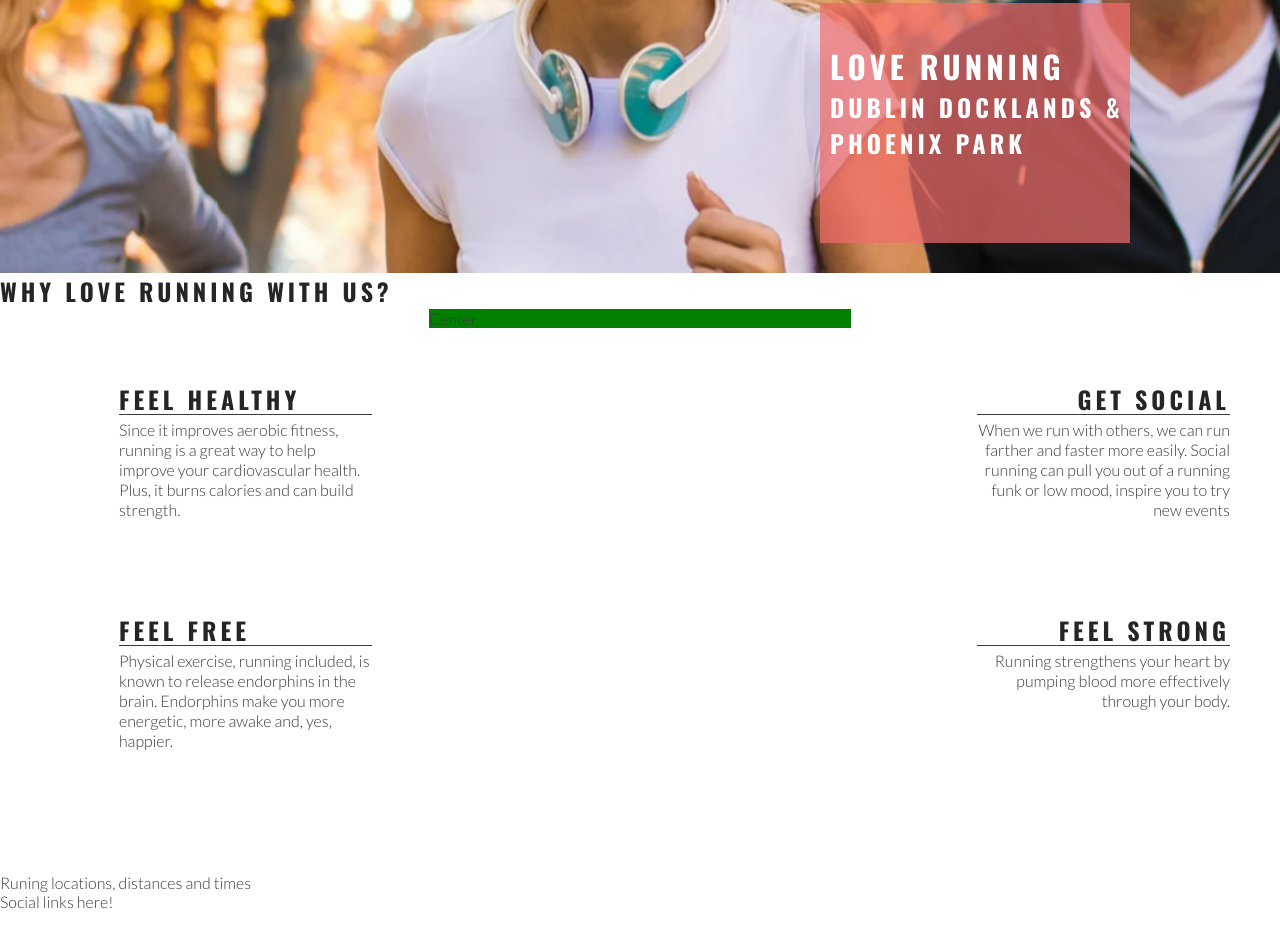
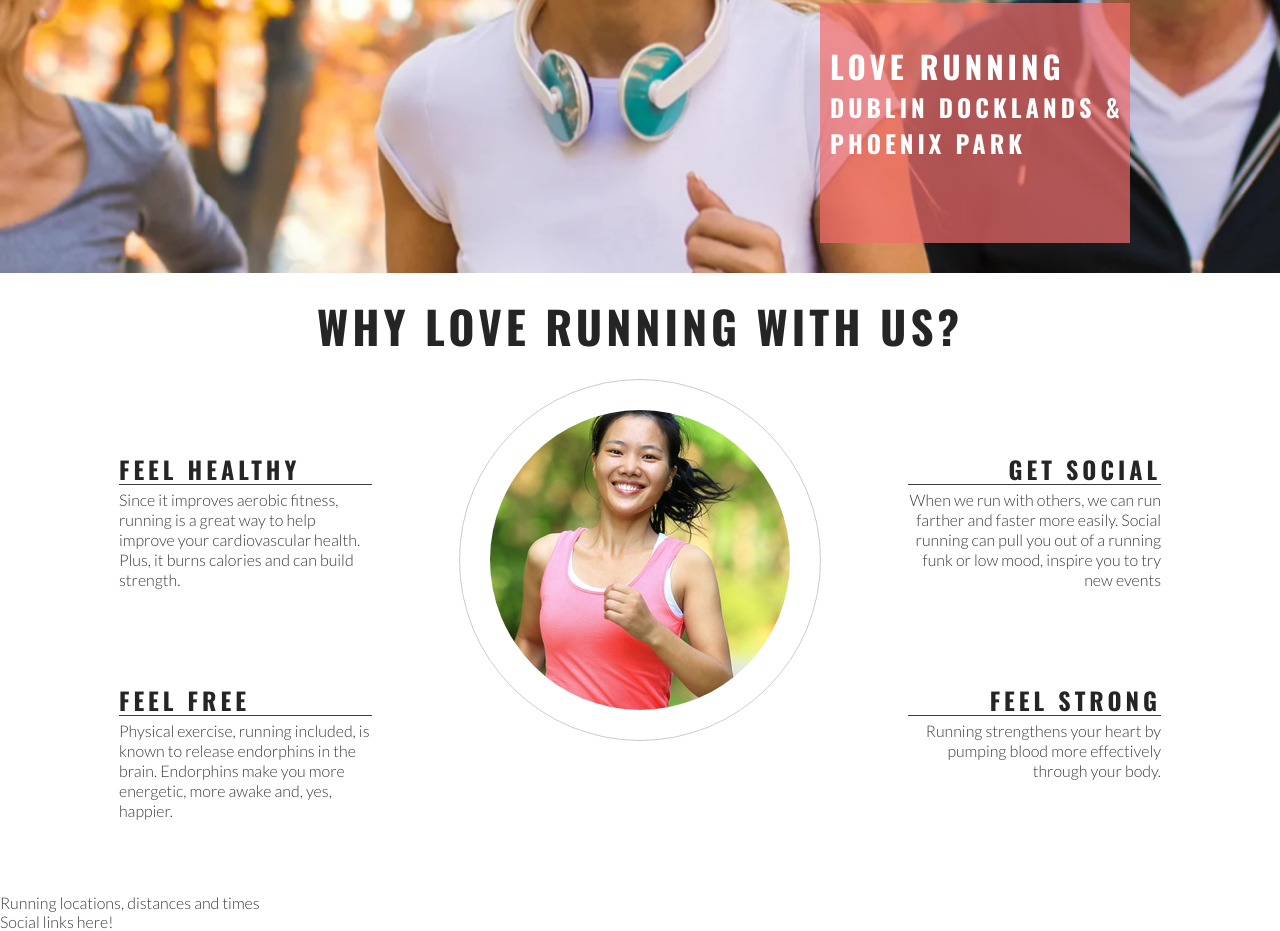
Before and after one commit to bjoernholmlund/love-running, a plain HTML site: page index.html in a window 1280 px wide. Shown: the part 402-1333 px from the top of the page. Drawn offline with nearby package versions, Linux system fonts and the light colour scheme.

Commit message:
Add club ethos central image and style into a circle

```diff
--- a/assets/css/style.css
+++ b/assets/css/style.css
@@ -143,7 +143,7 @@ h1, h2  {
 #center-about {
   width: 33%;
   margin: 0 auto;
-  background-color: green;
+
 }
 
 hr {
@@ -162,7 +162,7 @@ hr {
 
 .right-about-heading {
   width: 60%;
-  float: right;
+  float: left;
   line-height: 20px;
   clear: both;
   margin: 50px;
@@ -175,3 +175,26 @@ hr {
 .right-about-heading p {
   text-align: right;
 }
+
+#welcome {
+  text-align: center;
+  margin: 20px 0;
+  font-size: 280%;
+}
+
+#circle-container {
+width: 300px;
+height: 300px;
+padding: 30px;
+border-style: solid;
+border-color: #ccc;
+border-width: 1px;
+border-radius: 50%;
+margin: 0 auto;
+}
+
+#circle-cover-bg {
+ background: url('../images/ethos-center-image.jpg') no-repeat center center;
+ height: 100%;
+ border-radius: 50%;
+  }
--- a/index.html
+++ b/index.html
@@ -11,9 +11,9 @@
 </head>
 <body>
 <header>
-    <a href="index.html"></a>
+    <a href="index.html">
     <h1 id="logo">Love Running</h1>
-
+    </a>
     <nav>
         <ul id="menu">
 
@@ -47,11 +47,9 @@
 </section>
 
     <section id="club-ethos">
-        <h1>Why Love Running With Us?</h1>
-
-        <div id="left-about">
-
-            <div class="left-about-heading">
+        <h2 id="welcome">Why Love Running With Us?</h2>
+         <div id="left-about">
+           <div class="left-about-heading">
                 <h2>Feel Healthy</h2>
                 <hr>
                 <p>
@@ -85,11 +83,18 @@
               </div>
 
         </div>
-        <div id="center-about">Center</div>
+
+     <div id="center-about">
+
+        <div id="circle-container">
+           <div id="circle-cover-bg"></div>
+        </div>
+
+    </div>
     </section>
 
  <section>
-    Runing locations, distances and times
+    Running locations, distances and times
 </section>
 
 <footer>
```
Also changed, not shown: assets/images/ethos-center-image.jpg (added).
